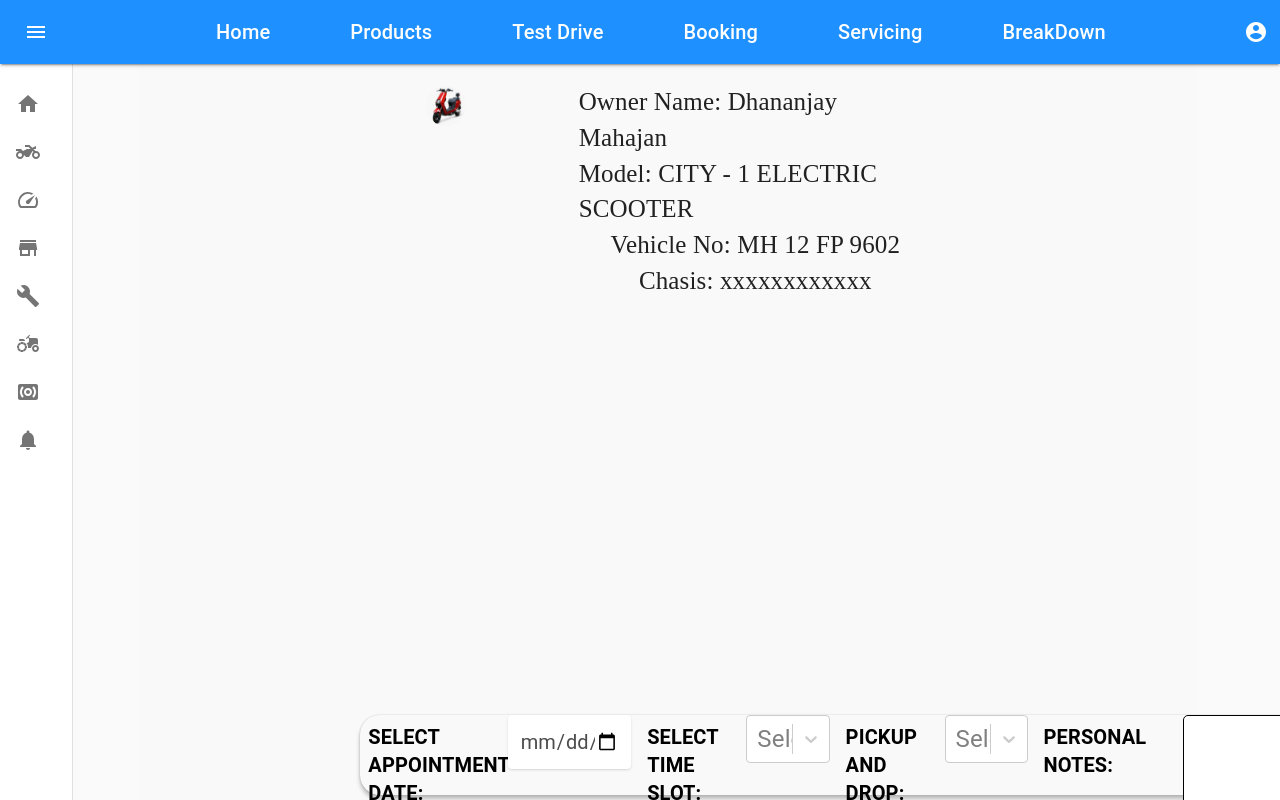
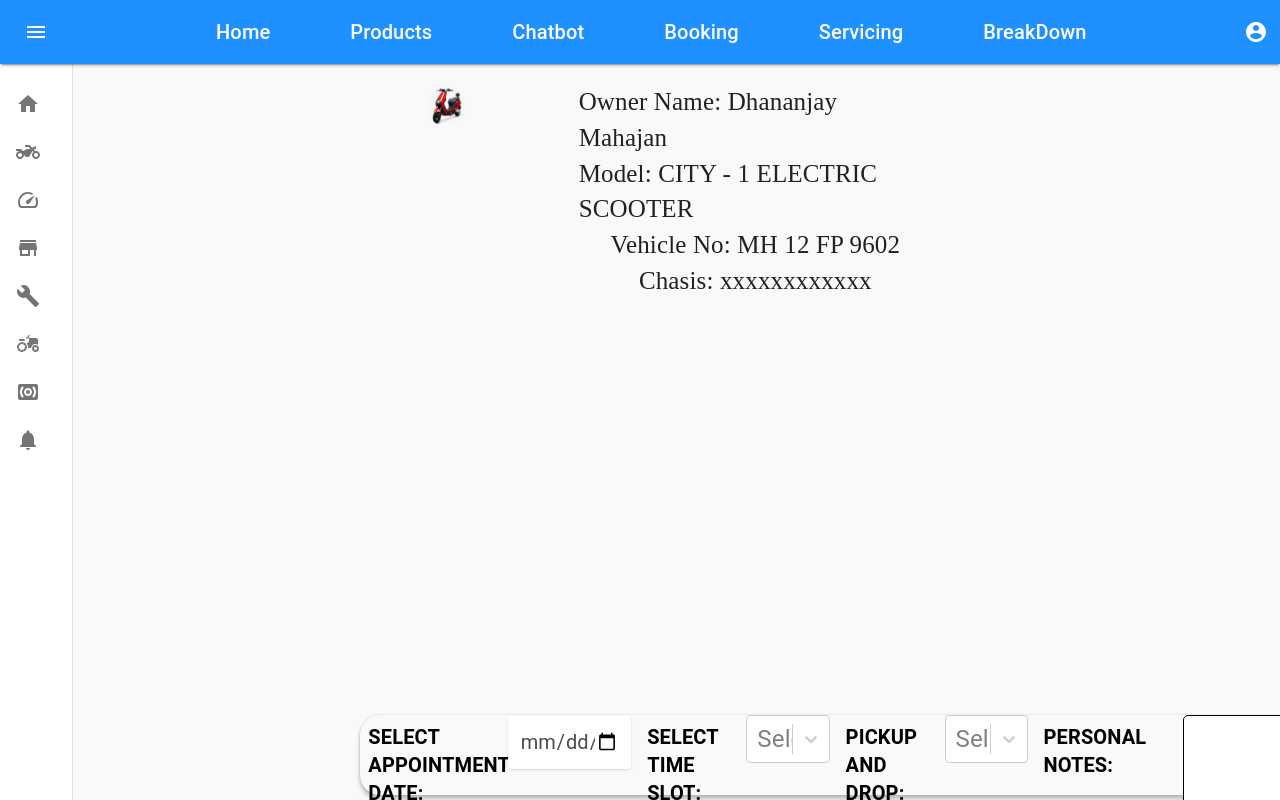
Before and after one commit to RoninS28/ROBIN_Website, a React (Create React App) app in the folder client/: page /servicingConfirm/1 in a window 1280 px wide. Built offline with nearby package versions, Linux system fonts and the light colour scheme.

Commit message:
edit navbar, chatbot linking

```diff
--- a/client/src/Customer/Shared/Navbar/Navbar.js
+++ b/client/src/Customer/Shared/Navbar/Navbar.js
@@ -258,7 +258,7 @@ class MiniDrawer extends React.Component {
       {
         text: 'Breakdown',
         icon: <AgricultureIcon />,
-        path: '/'
+        path: '/chatbot'
       },
       {
         text: 'Updates',
@@ -313,8 +313,8 @@ class MiniDrawer extends React.Component {
                 <Link to="/products" className={classes.link}>
                   Products
                 </Link>
-                <Link to="/testdrive" className={classes.link}>
-                  Test Drive
+                <Link to="/chatbot" className={classes.link}>
+                  Chatbot
                 </Link>
                 <Link to="/bookings" className={classes.link}>
                   Booking
```
